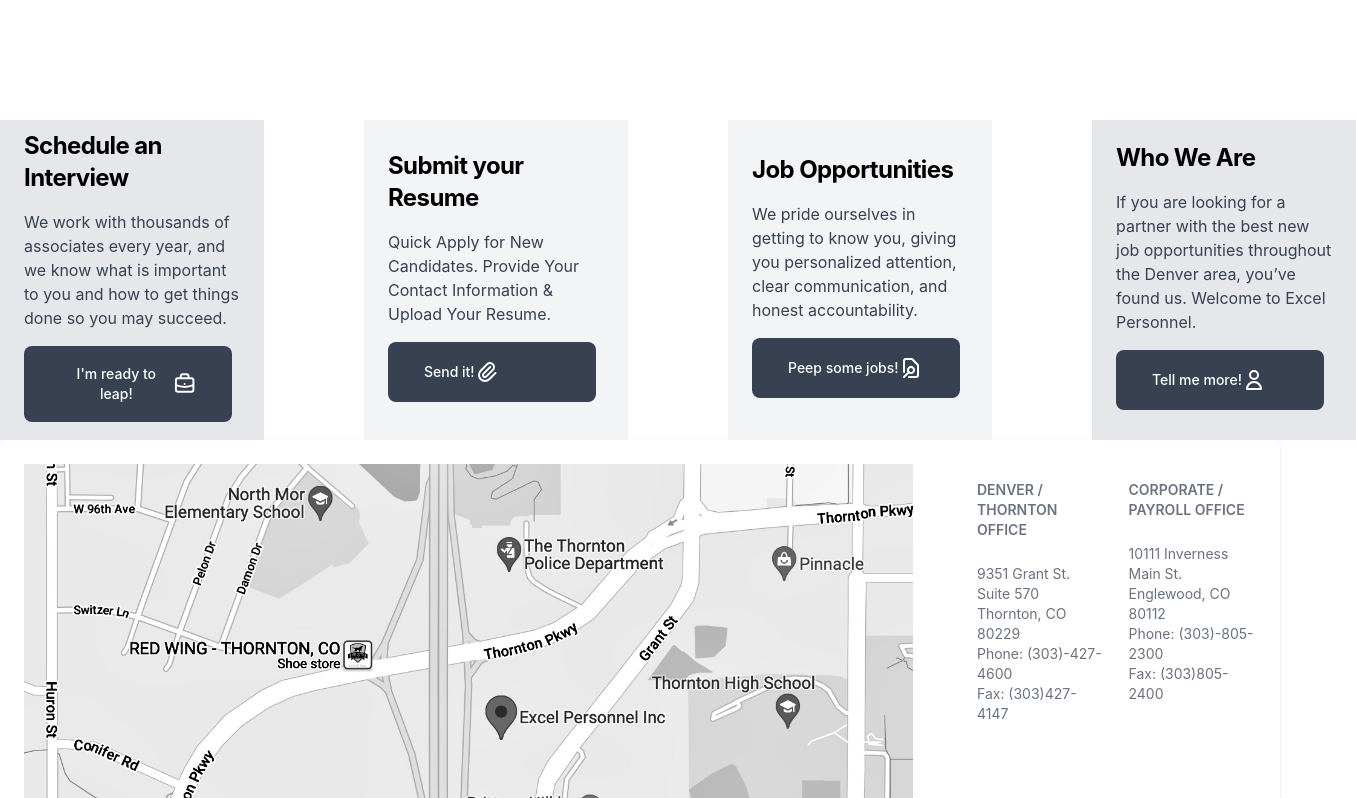
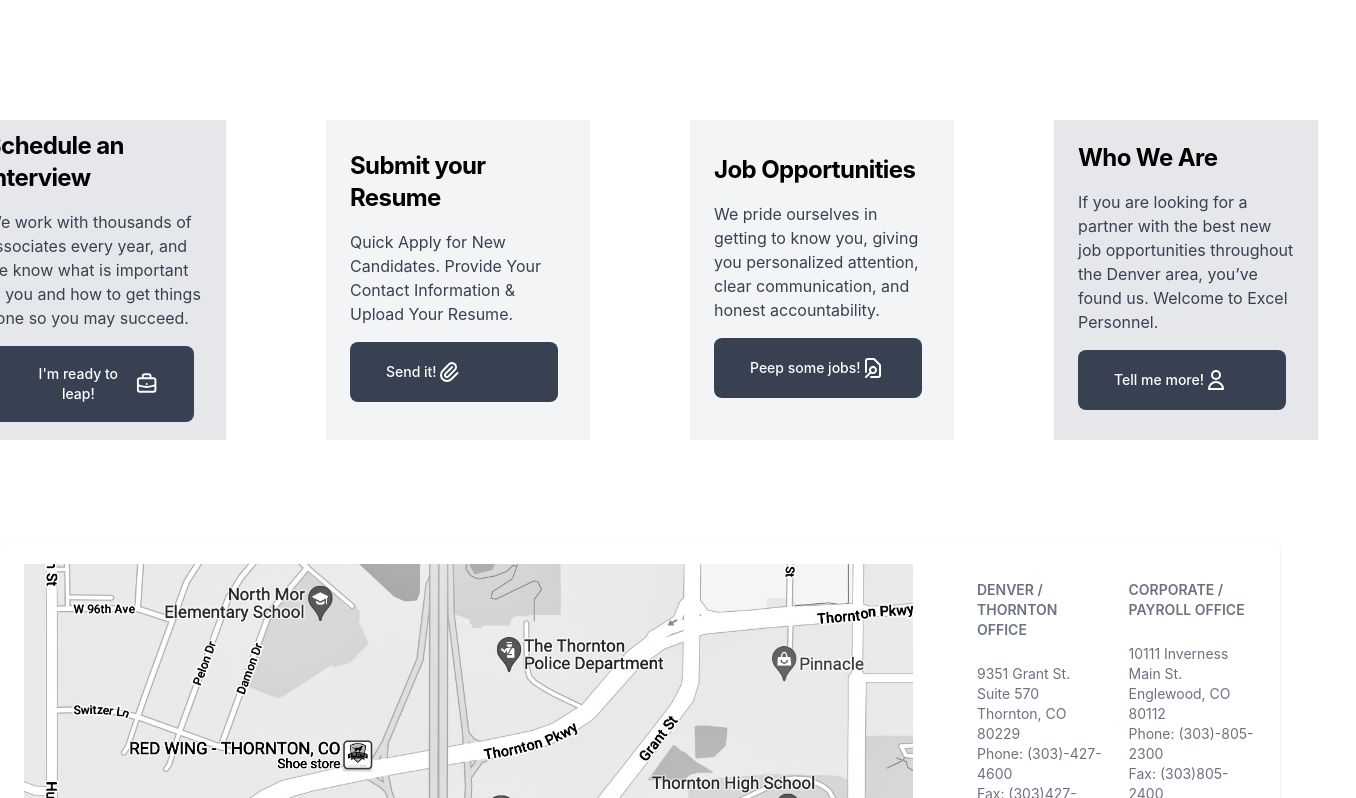
Before and after one commit to nessakodo/interproz-employment-website, a React (Create React App) app in the folder client/: page / in a window 1280 px wide. Shown: the part 2002-2800 px from the top of the page, 1356 px wide, since content can reach past the window. Built offline with nearby package versions, Linux system fonts and the light colour scheme; no server answers.

Commit message:
okay fixed the icon grid thing finally so it adjusts to screen

```diff
--- a/client/src/index.css
+++ b/client/src/index.css
@@ -94,12 +94,10 @@ section h1 {
 
 .grid-container2 {
   display: grid;
-  grid-template-columns: 1fr 1fr 1fr 1fr;
+  grid-auto-flow: column;
   grid-gap: 100px;
   margin-top: 100px;
-  width: 800px;
+  margin-bottom: 100px;
+  align-content: center;
+  justify-content: center;
 }
-
-.grid-child6 {
-  margin-right: -20px;
-}
```
